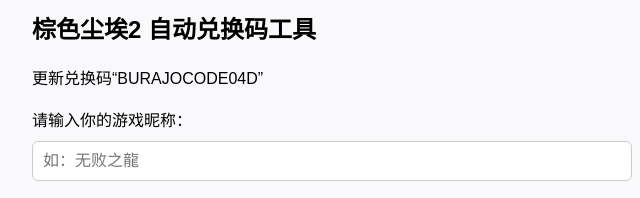
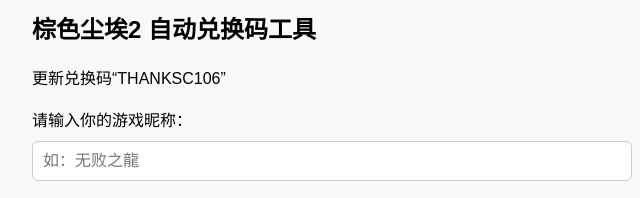
Before and after one commit to liuqiaochi/bd2Coupon, a plain HTML site: page index.html in a window 1280 px wide. Shown: the part 200-398 px from the top of the page, 308-948 px from the left. Drawn offline with Linux system fonts and the light colour scheme.

Commit message:
更新THANKSC106

```diff
--- a/index.html
+++ b/index.html
@@ -59,7 +59,7 @@
     <img src="https://i.imgs.ovh/2025/07/18/Di2x0.jpeg" alt="棕色尘埃2横幅" class="banner" />
 
     <h2>棕色尘埃2 自动兑换码工具</h2>
-    <label>更新兑换码“BURAJOCODE04D”<br></label>
+    <label>更新兑换码“THANKSC106”<br></label>
     <label><br>请输入你的游戏昵称：</label>
     <input type="text" id="nickname" placeholder="如：无败之龍" />
 
@@ -73,7 +73,7 @@
     const WAIT_SECONDS = 0.5;
 
     const CODES = [
-                   "BURAJOCODE04D","BD2radio0801","BD2SDCC2025",
+                   "THANKSC106","BURAJOCODE04D","BD2radio0801","BD2SDCC2025",
       'WAITING4LEGEND','BURAJOCODE03C', 'BD2BW2025', 'BD2RADIO0701', 'BD2VSQUARE', 'BD2CMHAPPY2ND', 'BD2ANNIV2ND',
       'BURAJOCODE02B', 'HAPPY2025BD2DAY', 'BD2025SUMMER', '2NDANNIVERSARYBD2', 'BURAJOCODEM1P',
       'BURAJOCODE01A', 'BD2COLLAB0508', 'BD2COLLAB3RD', 'BD2WHMN20MVIEW', '2025BD2DEC', '2025BD2NOV',
```
